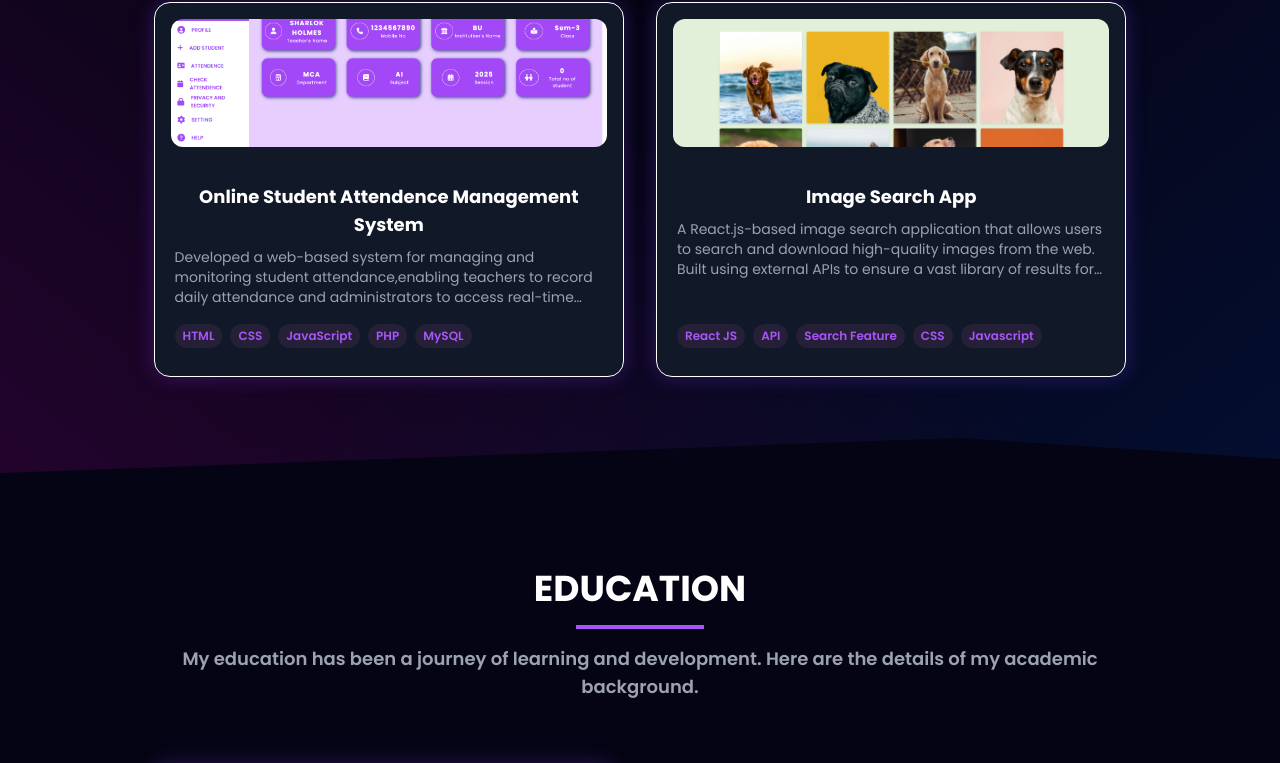
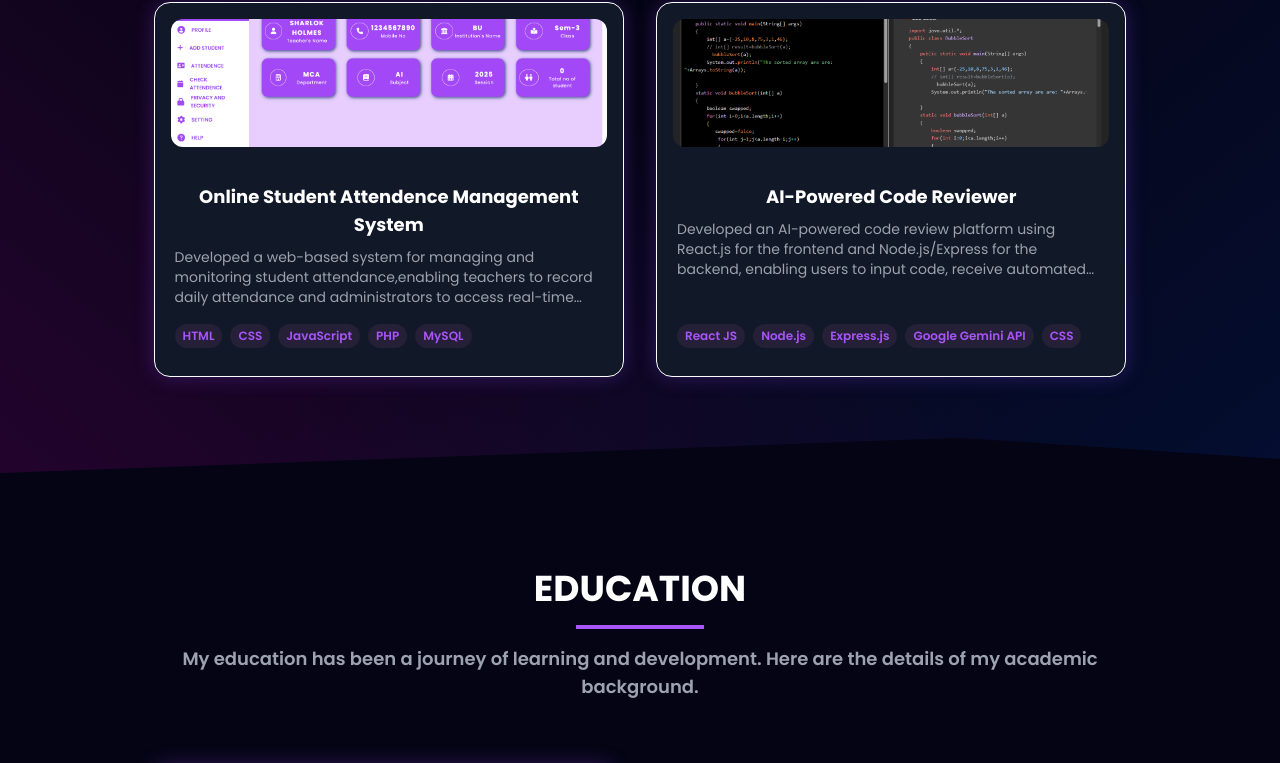
Before and after one commit to ArijitAdhikari25/Arijit-s_Portfolio, a React (Vite) app: page / in a window 1280 px wide. Shown: the part 1954-2717 px from the top of the page. Built offline with nearby package versions, Linux system fonts and the light colour scheme.

Commit message:
add projects

```diff
--- a/src/Components/About/About.jsx
+++ b/src/Components/About/About.jsx
@@ -43,7 +43,7 @@ function About() {
           </p>
 
           <a
-            href="https://drive.google.com/file/d/1XVD-8zvoz2LpGaJvoIoTvQW7LQxkvu6j/view?usp=drive_link"
+            href="https://drive.google.com/file/d/1Md8Zg-gG5rWqdD4dNtR9tQYHuT0LBfPi/view?usp=drive_link"
             target="_blank"
             rel="noopener noreferrer"
             className="inline-block text-white py-3 px-8 rounded-full mt-5 text-lg font-bold transition duration-300 transform hover:scale-105"
--- a/src/constants.js
+++ b/src/constants.js
@@ -33,6 +33,7 @@ import vercelLogo from './assets/tech_logo/vercel.png';
 import postgreLogo from './assets/tech_logo/postgre.png';
 import csharpLogo from './assets/tech_logo/csharp.png';
 
+
 // Experience Section Logo's
 import webverseLogo from './assets/company_logo/webverse_logo.png';
 import agcLogo from './assets/company_logo/agc_logo.png';
@@ -52,6 +53,7 @@ import crvb from './assets/education_logo/crvb.jpeg';
 
 // Project Section Logo's
 import attendance from './assets/work_logo/attendance.png';
+import code_review from './assets/work_logo/Code_review.png';
 import githubdetLogo from './assets/work_logo/github_det.png';
 import csprepLogo from './assets/work_logo/cs_prep.png';
 import movierecLogo from './assets/work_logo/movie_rec.png';
@@ -229,13 +231,13 @@ export const SkillsInfo = [
 
      {
       id: 1,
-      title: "Image Search App",
+      title: "AI-Powered Code Reviewer",
       description:
-        "A React.js-based image search application that allows users to search and download high-quality images from the web. Built using external APIs to ensure a vast library of results for various queries.",
-      image: imagesearchLogo,
-      tags: ["React JS", "API", "Search Feature", "CSS", "Javascript"],
-      github: "#",
-      webapp: "https://imagsearch.netlify.app/",
+        "Developed an AI-powered code review platform using React.js for the frontend and Node.js/Express for the backend, enabling users to input code, receive automated reviews, and view feedback with syntax highlighting and markdown rendering.",
+      image: code_review,
+      tags: ["React JS", "Node.js", "Express.js", "Google Gemini API", "CSS"],
+      github: "https://github.com/ArijitAdhikari25/Ai-Code-Reviewer-Front",
+      webapp: "https://ai-code-reviewer-front.vercel.app/",
     },
 
   ];
```
Also changed, not shown: src/assets/work_logo/Code_review.png (added).
